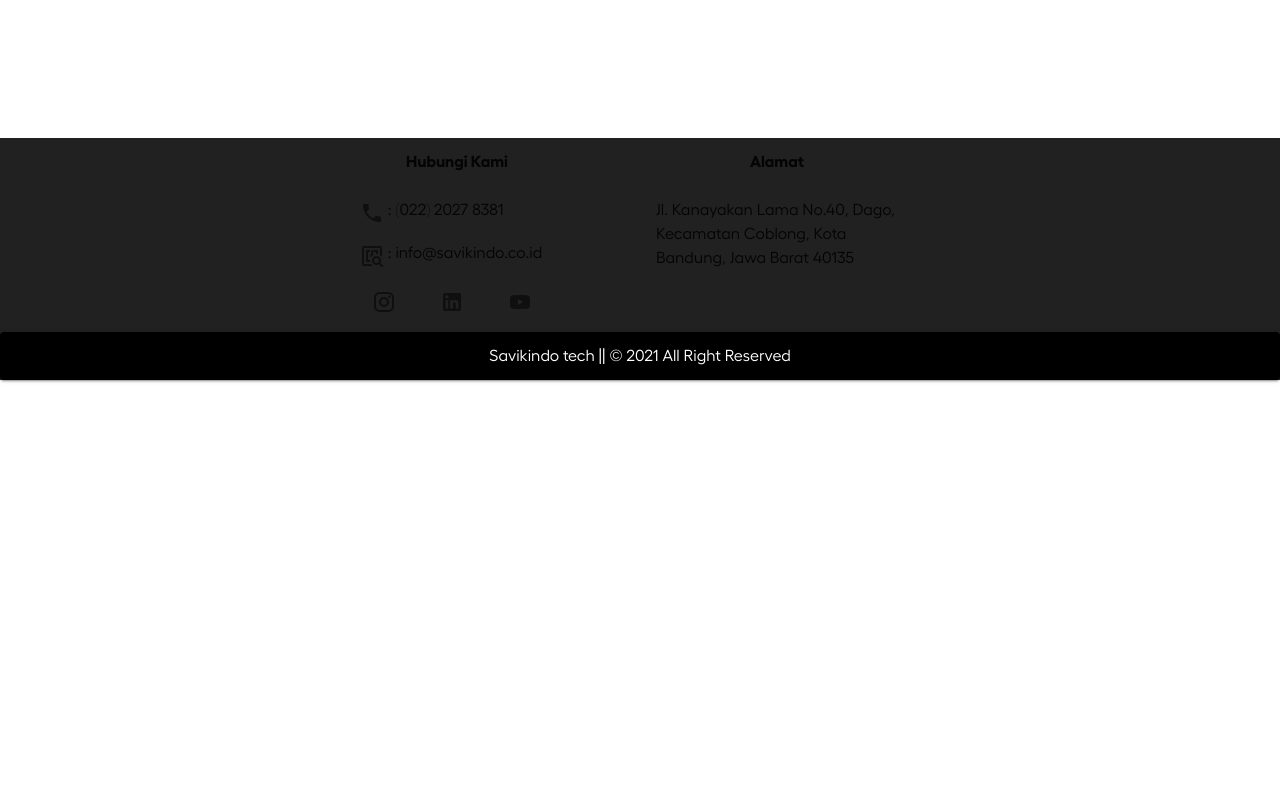
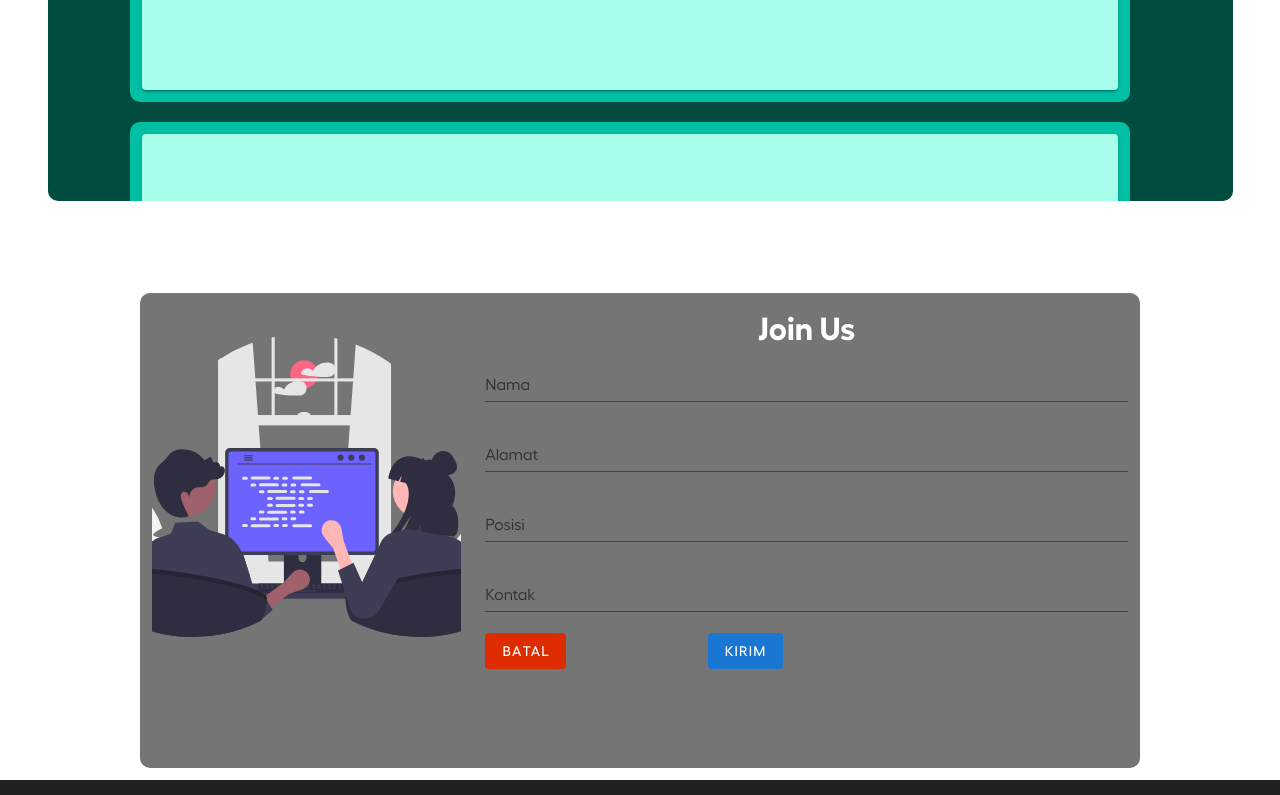
Before and after one commit to svknd/svknd.id, a Nuxt app: page /joinus in a window 1280 px wide. Shown: the part 420-1215 px from the top of the page. Before the commit the page ends 800 px from the top, so only its background shows below. Built offline with nearby package versions, Linux system fonts and the light colour scheme.

Commit message:
Mentahan landing page

```diff
--- a/pages/internship.vue
+++ b/pages/internship.vue
@@ -1,11 +1,52 @@
 <template>
-    <h1>Hai</h1>
+
+    <v-container class="grey darken-3" style="height:600px" fluid>
+        <v-container class="black" style="height:550px" >
+
+            <v-row class="text-center">
+                <v-col class="my-5" >
+                    <h1 class="white--text" >Internship</h1>
+                </v-col>
+            </v-row>
+
+            <v-row
+            v-for= "(part, n) in parts"
+            :key= "n"
+            class="mx-10 overflow-x-auto flex-nowrap"
+            :justify= "part.justify"
+            >
+
+                <v-col
+                v-for= "n in part.card"
+                :key= "n"
+                cols="auto"
+                >
+                    <v-card
+                    height="375px"
+                    width="220px"
+                    >
+                        <v-img src="https://via.placeholder.com/120x160"></v-img>
+                    </v-card>
+
+                </v-col>
+            </v-row>
+
+        </v-container>
+    </v-container>
+
 </template>
 
 <script>
 export default {
     data(){
-
+        return{
+            parts : [
+                {
+                card : 4,
+                justify : 'center'
+            },
+            ]
+        }
     }
 }
 </script>
--- a/pages/joinus.vue
+++ b/pages/joinus.vue
@@ -1,5 +1,61 @@
 <template>
-        <h1>Hai</h1>
+    <v-container class="white" fluid>
+        <v-container class="teal darken-4 my-5 py-10 con overflow-x-auto"  >
+            <h1 class="text-center pb-5 white--text ">Open Positions</h1>
+            <div
+            v-for= "n in 5"
+            :key= "n"
+            class="pb-5 pr-5"
+            >
+                    <v-container class="bungkus teal accent-4">
+                        <v-card class="card teal accent-1">
+
+                        </v-card>
+                    </v-container>
+            </div>
+        </v-container>
+        <br><br><br>
+        <v-container class="grey darken-1 con1">
+            <v-row align="center">
+                <v-col cols="4">
+                    <v-img src="joinus.svg" class="image"></v-img>
+                </v-col>
+                <v-col cols="8">
+                    <h1 class="white--text text-center">Join Us</h1>
+                    <v-text-field
+                        label="Nama"
+                        placeholder="Masukan Nama"
+                    ></v-text-field>
+                    <v-text-field
+                        label="Alamat"
+                        placeholder="Masukan Alamat"
+                    ></v-text-field>
+                    <v-text-field
+                        label="Posisi"
+                        placeholder="Masukan Posisi"
+                    ></v-text-field>
+                    <v-text-field
+                        label="Kontak"
+                        placeholder="Masukan Kontak"
+                    ></v-text-field>
+                    <v-row>
+                        <v-col cols="2">
+                            <v-btn
+                            depressed
+                            color="error"
+                            >Batal</v-btn>
+                        </v-col>
+                        <v-col cols="8" offset="2">
+                            <v-btn
+                            depressed
+                            color="primary"
+                            >Kirim</v-btn>
+                        </v-col>
+                    </v-row>
+                </v-col>
+            </v-row>
+        </v-container>
+    </v-container>
 </template>
 
 <script>
@@ -12,4 +68,34 @@ export default {
 
 <style scoped>
 
+.bungkus {
+    height: auto;
+    width: 1000px;
+    border-radius: 10px;
+}
+
+.con {
+    border-radius: 10px;
+    height: 525px;
+}
+
+.con1 {
+    border-radius: 10px;
+    height: 475px;
+    width: 1000px;
+}
+
+.card {
+    height: 125px;
+    width: 1000px;
+}
+
+.title {
+ color: white;
+}
+
+.image {
+    height: 300px;
+    width: 500px;
+}
 </style>
```
Also changed, not shown: pages/nyoba.vue (deleted), static/joinus.svg (added).
